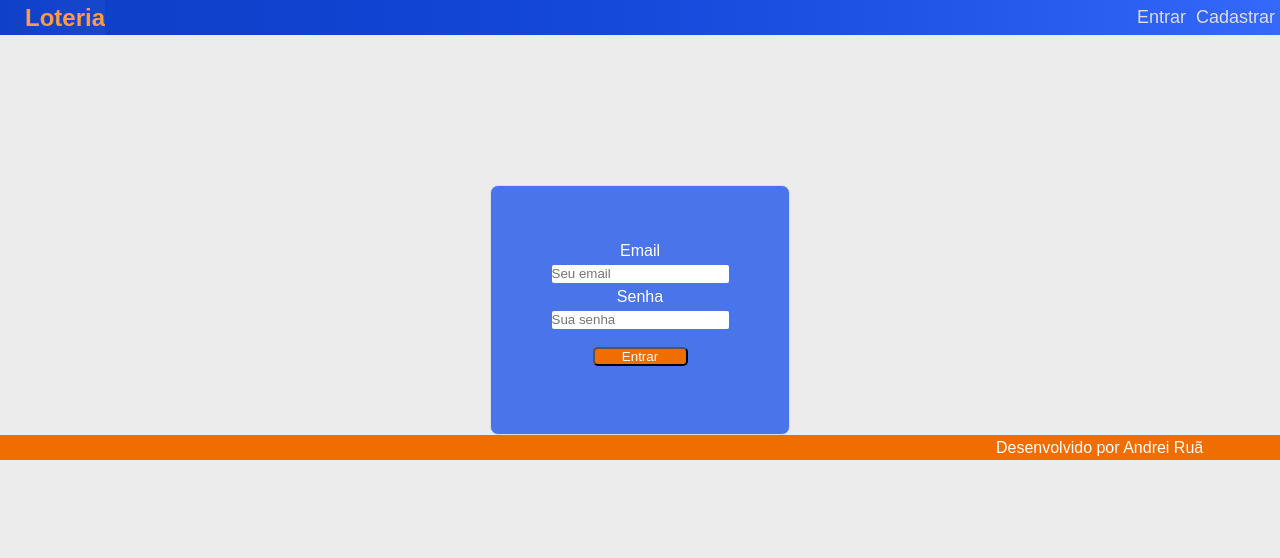
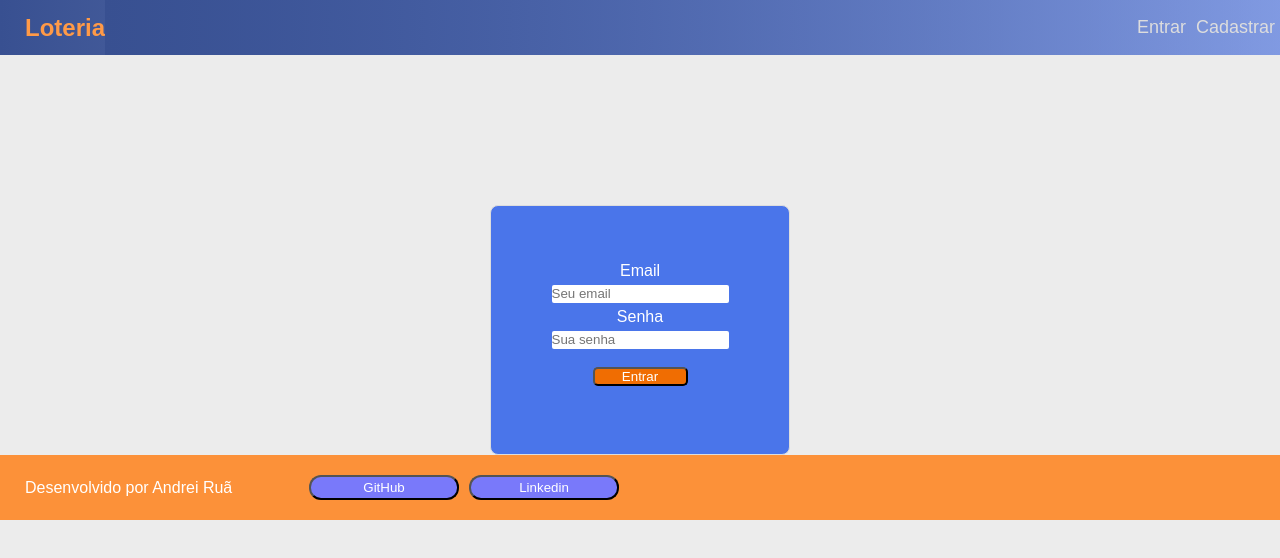
Before and after one commit to andreeiruan/FrontendLotera, a React (Create React App) app: page /login in a window 1280 px wide. Shown: the top 558 px of the page. Built offline with nearby package versions, Linux system fonts and the light colour scheme; no server answers.

Commit message:
Algumas estilizações a mais

```diff
--- a/src/components/Footer/index.jsx
+++ b/src/components/Footer/index.jsx
@@ -4,8 +4,15 @@ import './style.css'
 
 export default () => {
   return (
-    <footer className="rodape">
-      <span>Desenvolvido por Andrei Ruã</span>
-    </footer>
+    <div className="fim">
+      <footer className="rodape">
+        <span>Desenvolvido por Andrei Ruã</span>
+        <button className="redes"><a href="https://github.com/andreeiruan"
+        target="_blank" rel="noopener noreferrer">GitHub</a></button>
+        <button className="redes"><a
+        href="https://www.linkedin.com/in/andrei-ru%C3%A3-de-avila-silva-683134195/"
+        target="_blank" rel="noopener noreferrer">Linkedin</a></button>
+      </footer>
+    </div>
   )
 }
--- a/src/components/Footer/style.css
+++ b/src/components/Footer/style.css
@@ -1,15 +1,27 @@
+.fim{
+  display: block;
+  bottom: 0;
+}
 .rodape{
-  position: relative;
-  bottom: 0;
-  left: 0;
   display: flex;
-  justify-content: flex-end;
   align-items: center;
+  background-color: rgb(252, 145, 57);
   width: 100%;
-  background-color: rgb(240, 109, 2);
-  height: 25px;
+  height: 65px;
 }
 .rodape span{
   margin-right: 6%;
+  margin-left: 25px;
   color: #FFF;
 }
+.redes{
+  width: 150px;
+  height: 25px;
+  margin-right: 10px;
+  background: rgb(121, 121, 250);
+  border-radius: 12px;
+}
+.redes a{
+  text-decoration: none;
+  color: #fff;
+}
--- a/src/components/Menu/index.jsx
+++ b/src/components/Menu/index.jsx
@@ -19,6 +19,7 @@ export default class Menu extends Component{
   renderOpcoes(){
     return this.state.auth ? (
       <ul>
+
         <li><a onClick={this.sair} href="/">Sair</a></li>
       </ul>
     ) : (<ul>
--- a/src/components/Menu/style.css
+++ b/src/components/Menu/style.css
@@ -1,8 +1,8 @@
 .menu-nav{
   display: flex;
   width: 100%;
-  height: 35px;
-  background: linear-gradient(to right, #0f40c9, #0346ff8a);
+  height: 55px;
+  background: linear-gradient(to right, #385091, #6484df8a);
   justify-content: flex-end;
   align-items: center;
 }
--- a/src/pages/Home/style.css
+++ b/src/pages/Home/style.css
@@ -7,6 +7,7 @@
   background-color: rgba(0, 0, 255, 0.267);
   border-radius: 8px;
   margin-right: 50px;
+  margin-bottom: 100px;
   width: 240px;
   max-width: 240px;
   overflow: hidden;
@@ -35,6 +36,8 @@
 }
 .home-usuario h1{
   text-align: center;
+  margin-top: 50px;
+  margin-bottom: 50px;
 }
 .jogos form {
   display: flex;
```
